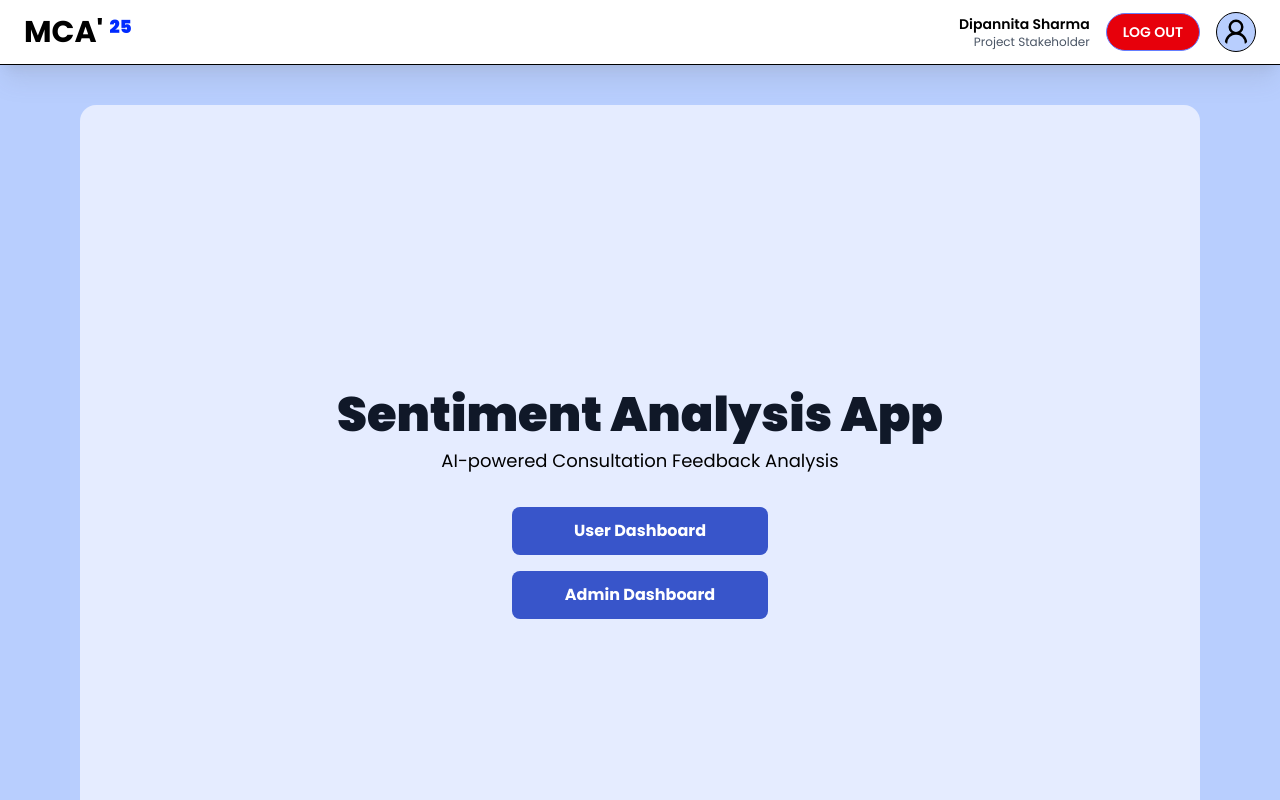
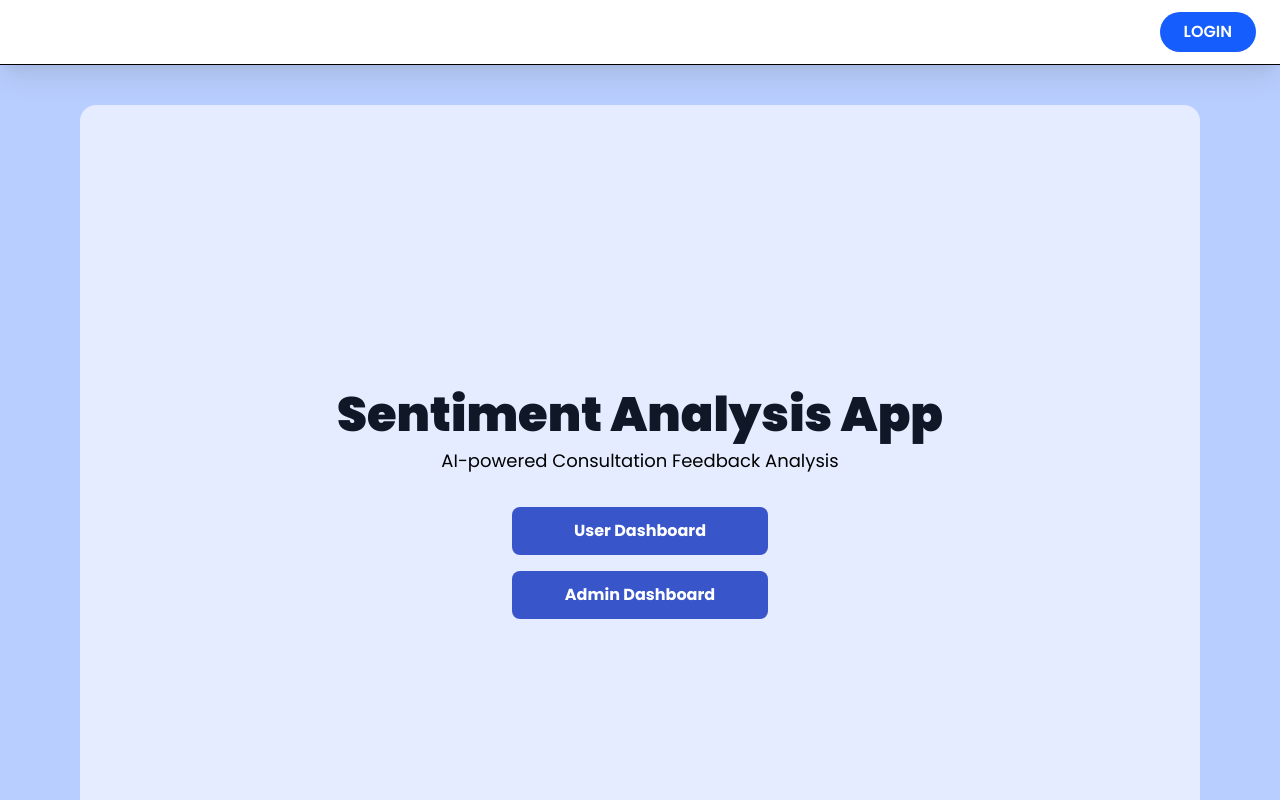
Before and after one commit to dipannitasharma/sentiment-analysis, a React (Vite) app: page / in a window 1280 px wide. Shown: the top 800 px of the page. Built offline with nearby package versions, Linux system fonts and the light colour scheme.

Commit message:
feat: update Navbar component to conditionally render login button and improve layout for user info

```diff
--- a/src/components/Navbar.jsx
+++ b/src/components/Navbar.jsx
@@ -18,6 +18,16 @@ const Navbar = () => {
 
     return (
         <nav className="w-screen bg-white border-b border-black shadow-xl shadow-gray-500/15 flex items-center justify-between px-6 py-3">
+            {location.pathname === "/" ? (
+                <div className="w-full flex justify-end">
+                    <Link to="/login">
+                        <button className="bg-blue-600 text-white font-semibold px-6 py-2 rounded-3xl">
+                            LOGIN
+                        </button>
+                    </Link>
+                </div>
+            ) : (
+                <>
                     <div className="flex items-center gap-2 space-x-4 p-0">
                         {/* Brand */}
                         <Link to="/">
@@ -44,8 +54,12 @@ const Navbar = () => {
                     {/* Right Section: User Info */}
                     <div className="flex items-center space-x-4 p-0">
                         <div className="text-right">
-                    <p className="text-sm font-semibold">{stakeholder.name}</p>
-                    <p className="text-xs text-gray-600">{stakeholder.role}</p>
+                            <p className="text-sm font-semibold">
+                                {stakeholder.name}
+                            </p>
+                            <p className="text-xs text-gray-600">
+                                {stakeholder.role}
+                            </p>
                         </div>
                         <button className="bg-red-600 border-1 border-[#647EFF] text-white text-sm font-semibold px-4 py-2 rounded-3xl">
                             LOG OUT
@@ -55,8 +69,11 @@ const Navbar = () => {
                             className="bg-[#B8CEFE] rounded-full p-1 border"
                         />
                     </div>
+                </>
+            )}
         </nav>
     );
+
 };
 
 export default Navbar;
```
Lines whose indentation alone changed are shown as unchanged.
